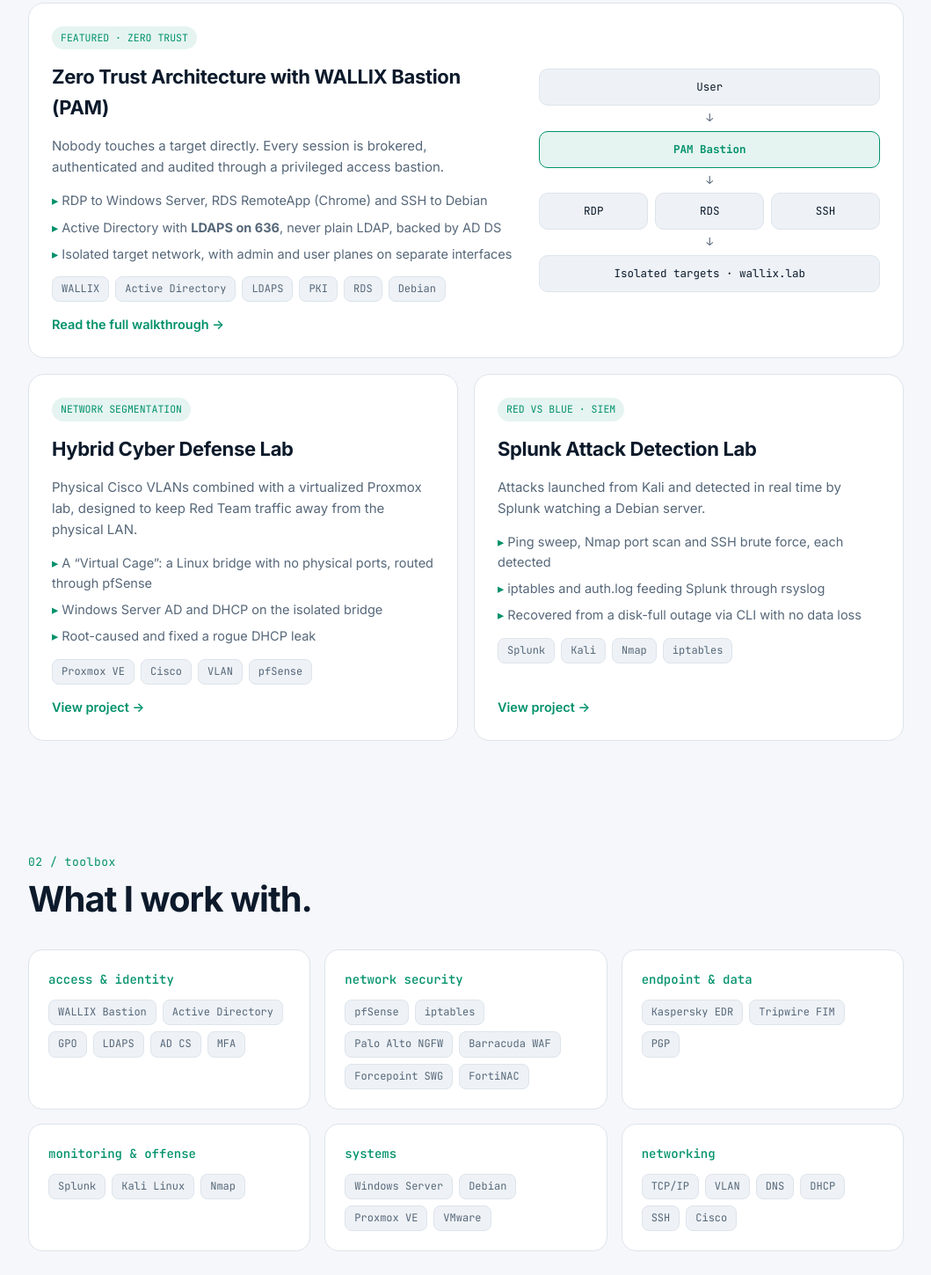
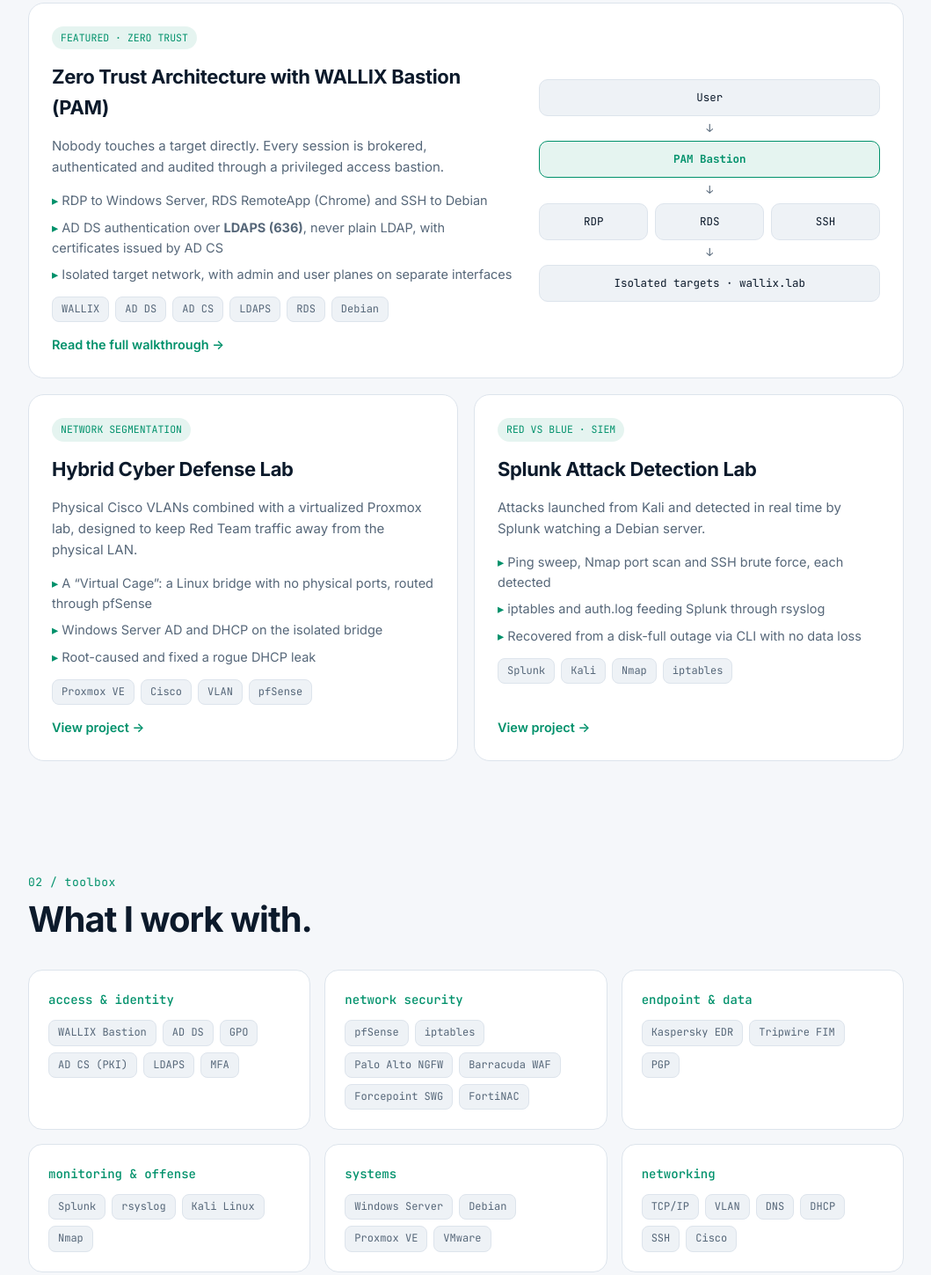
Before and after one commit to 0xEmhddsi-Net/0xEmhddsi-Net.github.io, a plain HTML site: page index.html in a window 1280 px wide. Shown: the part 1000-2449 px from the top of the page at 88% size, without its empty margins (110-1169 px from the left). Drawn offline with Linux system fonts and the light colour scheme.

Commit message:
Add files via upload

```diff
--- a/index.html
+++ b/index.html
@@ -159,7 +159,7 @@ footer{padding:34px 0 46px;text-align:center;color:var(--muted);font-size:13px;f
       <a href="#skills" class="hide">Skills</a>
       <a href="#certs" class="hide">Certifications</a>
       <a href="#contact">Contact</a>
-      <button class="tbtn" id="theme" aria-label="Toggle light or dark theme">◐</button>
+      <button class="tbtn" id="theme" aria-label="Toggle light or dark theme"><svg width="16" height="16" viewBox="0 0 24 24" fill="none" stroke="currentColor" stroke-width="2" aria-hidden="true"><circle cx="12" cy="12" r="9"/><path d="M12 3a9 9 0 0 0 0 18z" fill="currentColor"/></svg></button>
     </div>
   </nav></div>
 </header>
@@ -201,10 +201,10 @@ footer{padding:34px 0 46px;text-align:center;color:var(--muted);font-size:13px;f
           <p>Nobody touches a target directly. Every session is brokered, authenticated and audited through a privileged access bastion.</p>
           <ul>
             <li>RDP to Windows Server, RDS RemoteApp (Chrome) and SSH to Debian</li>
-            <li>Active Directory with <b>LDAPS on 636</b>, never plain LDAP, backed by AD DS</li>
+            <li>AD DS authentication over <b>LDAPS (636)</b>, never plain LDAP, with certificates issued by AD CS</li>
             <li>Isolated target network, with admin and user planes on separate interfaces</li>
           </ul>
-          <div class="tags"><span>WALLIX</span><span>Active Directory</span><span>LDAPS</span><span>PKI</span><span>RDS</span><span>Debian</span></div>
+          <div class="tags"><span>WALLIX</span><span>AD DS</span><span>AD CS</span><span>LDAPS</span><span>RDS</span><span>Debian</span></div>
           <a class="go" href="https://github.com/0xEmhddsi-Net/Architecture-Zero-Trust-Wallix-Bastion-PAM" target="_blank" rel="noopener">Read the full walkthrough →</a>
         </div>
         <div class="flow" aria-label="Architecture: user to bastion to targets">
@@ -248,10 +248,10 @@ footer{padding:34px 0 46px;text-align:center;color:var(--muted);font-size:13px;f
     <div class="eyebrow rv">02 / toolbox</div>
     <h2 class="rv">What I work with.</h2>
     <div class="skills">
-      <div class="sk rv"><h4>access &amp; identity</h4><div class="tags"><span>WALLIX Bastion</span><span>Active Directory</span><span>GPO</span><span>LDAPS</span><span>AD CS</span><span>MFA</span></div></div>
+      <div class="sk rv"><h4>access &amp; identity</h4><div class="tags"><span>WALLIX Bastion</span><span>AD DS</span><span>GPO</span><span>AD CS (PKI)</span><span>LDAPS</span><span>MFA</span></div></div>
       <div class="sk rv"><h4>network security</h4><div class="tags"><span>pfSense</span><span>iptables</span><span>Palo Alto NGFW</span><span>Barracuda WAF</span><span>Forcepoint SWG</span><span>FortiNAC</span></div></div>
       <div class="sk rv"><h4>endpoint &amp; data</h4><div class="tags"><span>Kaspersky EDR</span><span>Tripwire FIM</span><span>PGP</span></div></div>
-      <div class="sk rv"><h4>monitoring &amp; offense</h4><div class="tags"><span>Splunk</span><span>Kali Linux</span><span>Nmap</span></div></div>
+      <div class="sk rv"><h4>monitoring &amp; offense</h4><div class="tags"><span>Splunk</span><span>rsyslog</span><span>Kali Linux</span><span>Nmap</span></div></div>
       <div class="sk rv"><h4>systems</h4><div class="tags"><span>Windows Server</span><span>Debian</span><span>Proxmox VE</span><span>VMware</span></div></div>
       <div class="sk rv"><h4>networking</h4><div class="tags"><span>TCP/IP</span><span>VLAN</span><span>DNS</span><span>DHCP</span><span>SSH</span><span>Cisco</span></div></div>
     </div>
```
